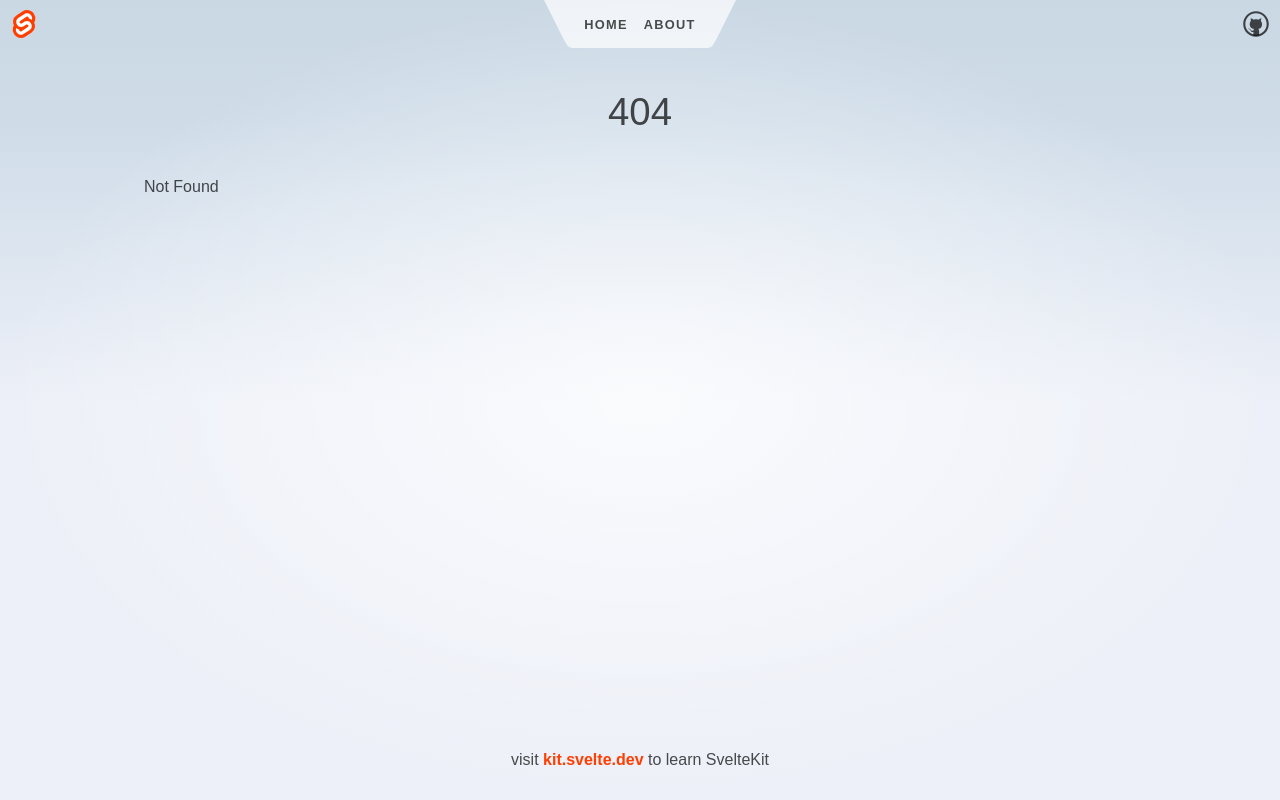
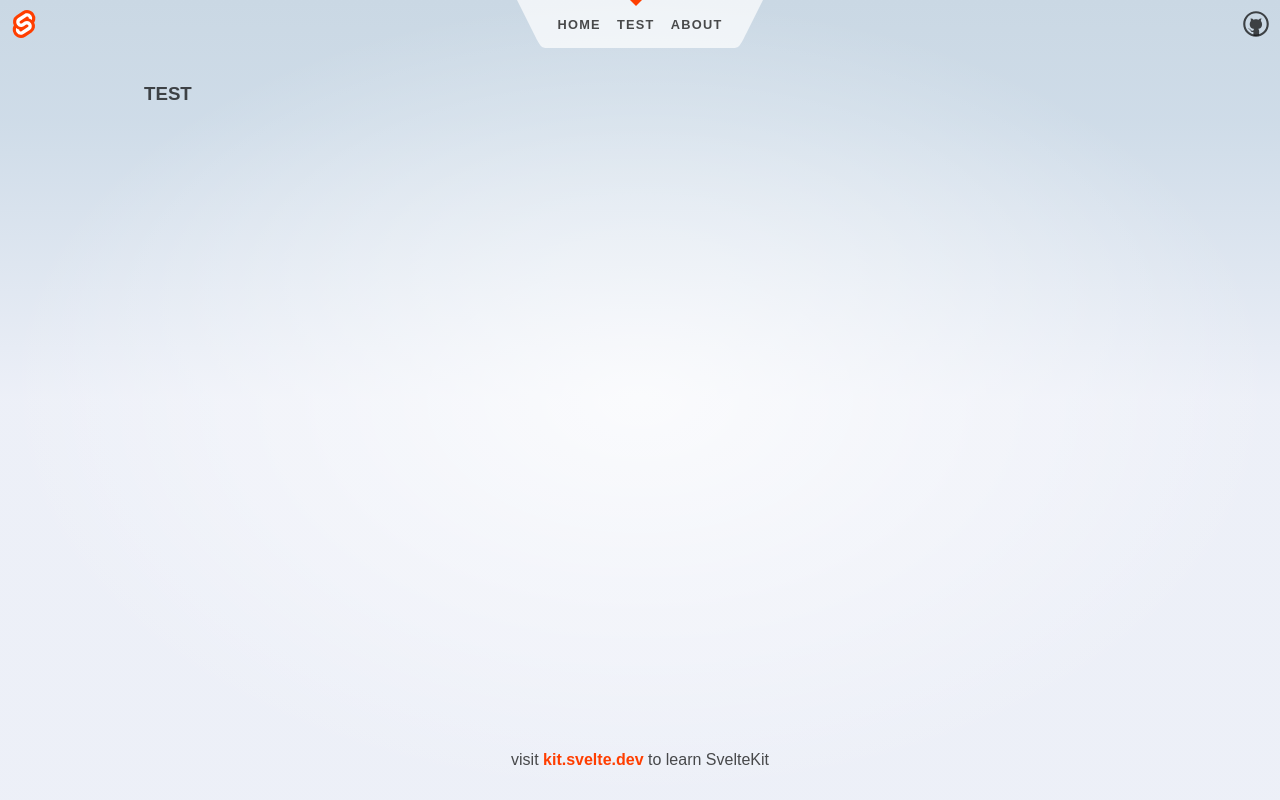
Before and after one commit to zxcq544/zxcq544.github.io, a SvelteKit app: page /test in a window 1280 px wide. Before the commit this address had no page. Built offline with nearby package versions, Linux system fonts and the light colour scheme.

Commit message:
test deployment of new url

```diff
--- a/src/routes/Header.svelte
+++ b/src/routes/Header.svelte
@@ -18,6 +18,9 @@
 		<ul>
 			<li aria-current={$page.url.pathname === '/' ? 'page' : undefined}>
 				<a href="/">Home</a>
+			</li>
+			<li aria-current={$page.url.pathname === '/test' ? 'page' : undefined}>
+				<a href="/test">test</a>
 			</li>
 			<li aria-current={$page.url.pathname === '/about' ? 'page' : undefined}>
 				<a href="/about">About</a>
--- /dev/null
+++ b/src/routes/test/+page.svelte
@@ -0,0 +1,7 @@
+<script lang="ts">
+	import type { PageData } from './$types';
+
+	export let data: PageData;
+</script>
+
+<h3>TEST</h3>
```
